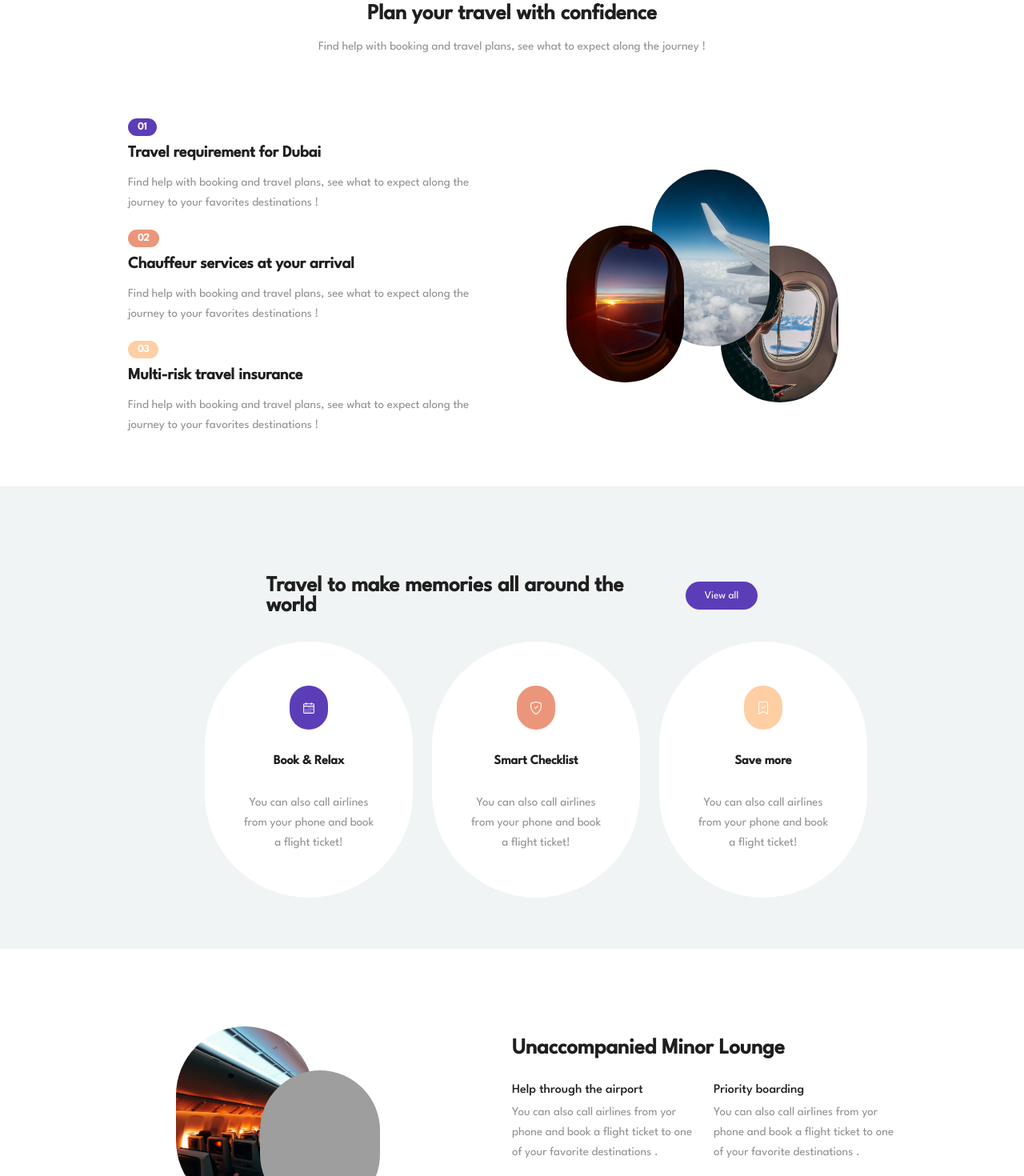
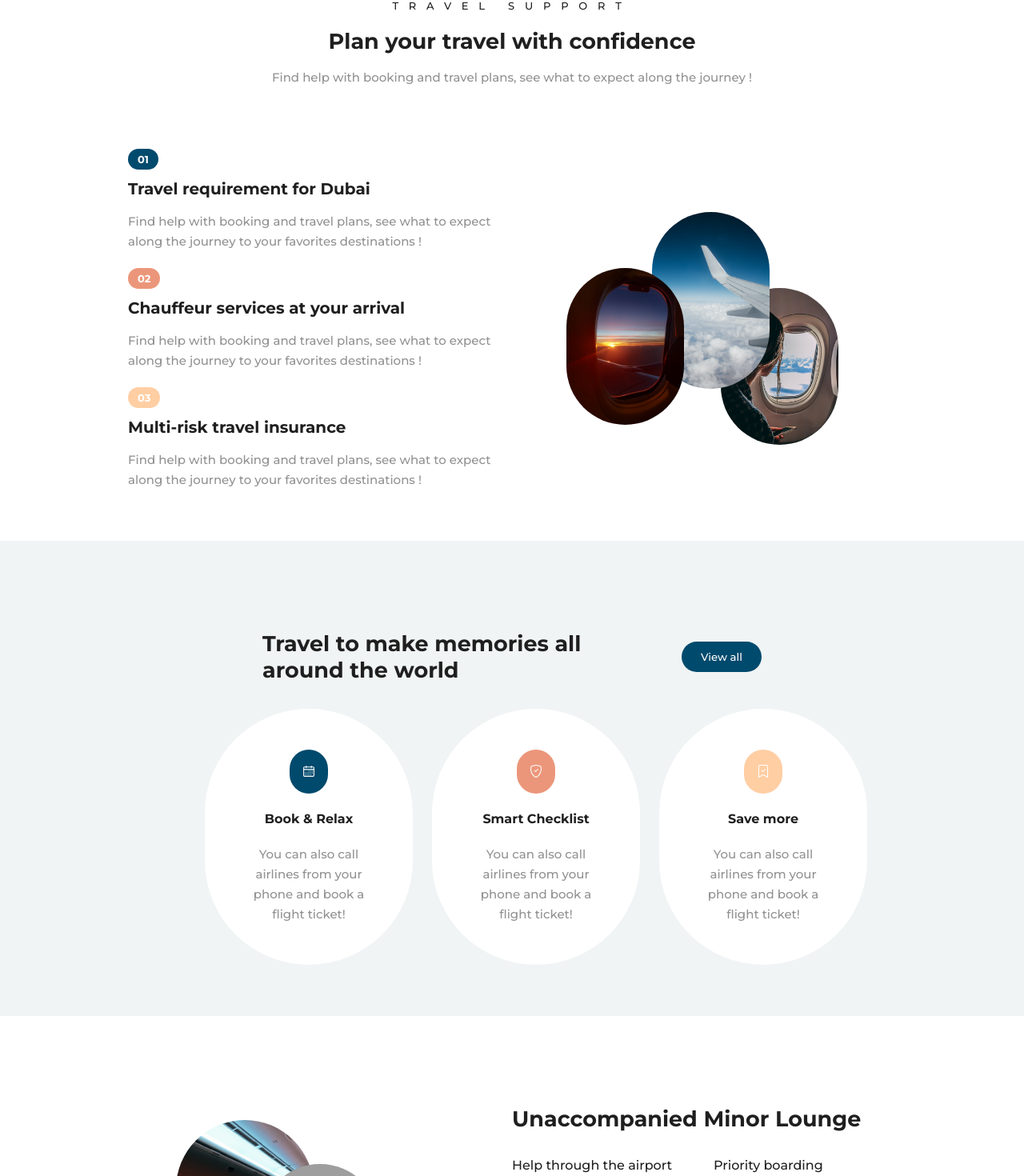
Before and after one commit to modough/ReactFightBooking, a React (Vite) app: page / in a window 1280 px wide. Shown: the part 1289-2759 px from the top of the page at 80% size. Built offline with nearby package versions, Linux system fonts and the light colour scheme; grey boxes are pictures that could not be loaded.

Commit message:
animate elmts on scroll with aos finish

```diff
--- a/src/components/home/Home.jsx
+++ b/src/components/home/Home.jsx
@@ -13,7 +13,7 @@ const Home = () => {
             <div className="mainText">
                 <h1 data-aos='fade-up' data-aos-duration='2500'>Create Ever-lasting Memories With Us</h1>
             </div>
-            <div className="homeImages flex">
+            <div data-aos='fade-down' data-aos-duration='2500' className="homeImages flex">
                 <div className="videoDiv">
                     <video className='video' src={sky} autoPlay muted loop>
                     </video>
--- a/src/components/info/Info.jsx
+++ b/src/components/info/Info.jsx
@@ -1,33 +1,38 @@
 import './info.css';
 import { RxCalendar } from 'react-icons/rx';
 import { BsBookmarkCheck, BsShieldCheck } from 'react-icons/bs';
-
+import Aos from 'aos';
+import 'aos/dist/aos.css'
+import { useEffect } from 'react';
 
 const Info = () => {
+    useEffect(() => {
+        Aos.init({ duration: 2000 })
+    }, [])
     return (
         <div className="info section">
             <div className='infoContainer container'>
                 <div className='titleDiv flex'>
-                    <h2>Travel to make memories all around the world</h2>
-                    <button className='btn' type="">View all</button>
+                    <h2 data-aos='fade-right' data-aos-duration='2500'>Travel to make memories all around the world</h2>
+                    <button data-aos='fade-left' data-aos-duration='2500' className='btn' type="">View all</button>
                 </div>
 
                 <div className='cardsDiv grid'>
-                    <div className='singleCard grid'>
+                    <div data-aos='fade-up' data-aos-duration='2500' className='singleCard grid'>
                         <div className="iconDiv flex">
                             <RxCalendar className='icon' />
                         </div>
                         <span className='cardTitle'>Book & Relax</span>
                         <p>You can also call airlines from your phone and book a flight ticket!</p>
                     </div>
-                    <div className='singleCard grid'>
+                    <div data-aos='fade-up' data-aos-duration='3500' className='singleCard grid'>
                         <div className="iconDiv flex colorOne">
                             <BsShieldCheck className='icon' />
                         </div>
                         <span className='cardTitle'>Smart Checklist</span>
                         <p>You can also call airlines from your phone and book a flight ticket!</p>
                     </div>
-                    <div className='singleCard grid'>
+                    <div data-aos='fade-up' data-aos-duration='4500' className='singleCard grid'>
                         <div className="iconDiv flex colorTwo">
                             <BsBookmarkCheck className='icon' />
                         </div>
--- a/src/components/lounge/Lounge.jsx
+++ b/src/components/lounge/Lounge.jsx
@@ -1,32 +1,38 @@
 import './lounge.css';
 import cabin from '../../assets/cabin.jpeg';
 import cabinStaff from '../../assets/cabin staff.jpg';
+import Aos from 'aos';
+import 'aos/dist/aos.css'
+import { useEffect } from 'react';
 
 const Lounge = () => {
+    useEffect(() => {
+        Aos.init({ duration: 2000 })
+    }, [])
     return (
         <div className='lounge container section'>
             <div className='sectionContainer grid'>
-                <div className='imgDiv'>
+                <div data-aos='fade-down' data-aos-duration='2500' className='imgDiv'>
                     <img className='cabin' src={cabin} alt="" />
                     <img className='cabinStaff' src={cabinStaff} alt="" />
                 </div>
                 <div className='textDiv'>
-                    <h2>Unaccompanied Minor Lounge</h2>
+                    <h2 data-aos='fade-down' data-aos-duration='2500'>Unaccompanied Minor Lounge</h2>
 
                     <div className='grids grid'>
-                        <div className='singleGrid'>
+                        <div data-aos='fade-down' data-aos-duration='2500' className='singleGrid'>
                             <span className='gridTitle'>Help through the airport</span>
                             <p>You can also call airlines from yor phone and book a flight ticket to one of your favorite destinations .</p>
                         </div>
-                        <div className='singleGrid'>
+                        <div data-aos='fade-down' data-aos-duration='2500' className='singleGrid'>
                             <span className='gridTitle'>Priority boarding</span>
                             <p>You can also call airlines from yor phone and book a flight ticket to one of your favorite destinations .</p>
                         </div>
-                        <div className='singleGrid'>
+                        <div data-aos='fade-down' data-aos-duration='2500' className='singleGrid'>
                             <span className='gridTitle'>Care on the flight</span>
                             <p>You can also call airlines from yor phone and book a flight ticket to one of your favorite destinations .</p>
                         </div>
-                        <div className='singleGrid'>
+                        <div data-aos='fade-down' data-aos-duration='2500' className='singleGrid'>
                             <span className='gridTitle'>Chauffeur-drive service</span>
                             <p>You can also call airlines from yor phone and book a flight ticket to one of your favorite destinations .</p>
                         </div>
--- a/src/components/subscribers/Subscribers.jsx
+++ b/src/components/subscribers/Subscribers.jsx
@@ -1,8 +1,14 @@
 import './subscribers.css';
+import Aos from 'aos';
+import 'aos/dist/aos.css'
+import { useEffect } from 'react';
 const Subscribers = () => {
+    useEffect(() => {
+        Aos.init({ duration: 2000 })
+    }, [])
     return (
         <div className='subscribe section'>
-            <div className='sectionContainer container'>
+            <div data-aos='fade-up' data-aos-duration='2500' className='sectionContainer container'>
                 <h2>Subscribe Newletters & get Latest News</h2>
                 <div className='inputDiv flex'>
                     <input type='text' placeholder='Enter your email address' />
--- a/src/components/support/Support.jsx
+++ b/src/components/support/Support.jsx
@@ -2,8 +2,14 @@ import './support.css'
 import lady from '../../assets/lady.jpg';
 import wing from '../../assets/wing.jpg';
 import sunset from '../../assets/hublot sunset.jpg';
+import Aos from 'aos';
+import 'aos/dist/aos.css'
+import { useEffect } from 'react';
 
 const Support = () => {
+    useEffect(() => {
+        Aos.init({ duration: 2000 })
+    }, [])
     return (
         <div className="support container section">
             <div className="sectionContainer ">
@@ -14,23 +20,23 @@ const Support = () => {
                 </div>
                 <div className="infoDiv grid">
                     <div className='textDiv grid'>
-                        <div className='singleInfo'>
+                        <div data-aos='fade-down' data-aos-duration='2500' className='singleInfo'>
                             <span className='number'>01</span>
                             <h4>Travel requirement for Dubai</h4>
                             <p>Find help with booking and travel plans, see what to expect along the journey to your favorites destinations !</p>
                         </div>
-                        <div className='singleInfo'>
+                        <div data-aos='fade-down' data-aos-duration='3500' className='singleInfo'>
                             <span className='number colorOne'>02</span>
                             <h4>Chauffeur services at your arrival</h4>
                             <p>Find help with booking and travel plans, see what to expect along the journey to your favorites destinations !</p>
                         </div>
-                        <div className='singleInfo'>
+                        <div data-aos='fade-down' data-aos-duration='4500' className='singleInfo'>
                             <span className='number colorTwo'>03</span>
                             <h4>Multi-risk travel insurance</h4>
                             <p>Find help with booking and travel plans, see what to expect along the journey to your favorites destinations !</p>
                         </div>
                     </div>
-                    <div className='imgDiv'>
+                    <div data-aos='fade-left' data-aos-duration='2500' className='imgDiv'>
                         <img className='ladyPic' src={lady} alt="" />
                         <img className='wingPic' src={wing} alt="" />
                         <img className='sunsetPic' src={sunset} alt="" />
--- a/src/components/travelers/Travelers.jsx
+++ b/src/components/travelers/Travelers.jsx
@@ -1,14 +1,20 @@
 import './travelers.css';
 import { travelers } from '../../data/tarvelers';
+import Aos from 'aos';
+import 'aos/dist/aos.css'
+import { useEffect } from 'react';
 
 const Travelers = () => {
+    useEffect(() => {
+        Aos.init({ duration: 2000 })
+    }, [])
     return (
         <div className='travelers container section'>
             <div className='sectionContainer'>
-                <h2>Top travelers of this month !</h2>
+                <h2 data-aos='fade-down' data-aos-duration='2500'>Top travelers of this month !</h2>
                 <div className='travelersContainer grid'>
                     {travelers.map(({ id, destinationImg, travelerImg, travelerName, socialLink }) => {
-                        return (<div key={id} className='singleTraveler'>
+                        return (<div data-aos='fade-up' data-aos-duration='2500' key={id} className='singleTraveler'>
                             <img className='destinationImg' src={destinationImg} alt="" />
                             <div className='travelerDetails'>
                                 <div className='travelerPic'>
--- a/src/main.css
+++ b/src/main.css
@@ -4,11 +4,11 @@
   margin: 0;
   padding: 0;
   box-sizing: border-box;
-  font-family: "League Spartan", sans-serif;
+  font-family: "Montserrat", sans-serif;
 }
 
 :root {
-  --PrimaryColor: hsl(255, 50%, 48%);
+  --PrimaryColor: #004a6d;
   --SecondaryColor: hsl(180, 17%, 95%);
   --ColorOne: hsl(15, 74%, 70%);
   --ColorTwo: hsl(28, 100%, 82%);
@@ -22,8 +22,8 @@
   --GreyText: rgb(145, 145, 145);
   --InputColor: hsl(330, 12%, 97%);
   --BoxShadow: rgba(0, 0, 0, 0.1) 0px 10px 15px -3px,
-    rgba(0, 0, 0, 0.05) 0px 4px, 6px -2px;
-  --transition: 02s ease-in-out;
+    rgba(0, 0, 0, 0.05) 0px 1px, 2px -1px;
+  --transition: 01s ease-in-out;
 }
 
 body {
```
